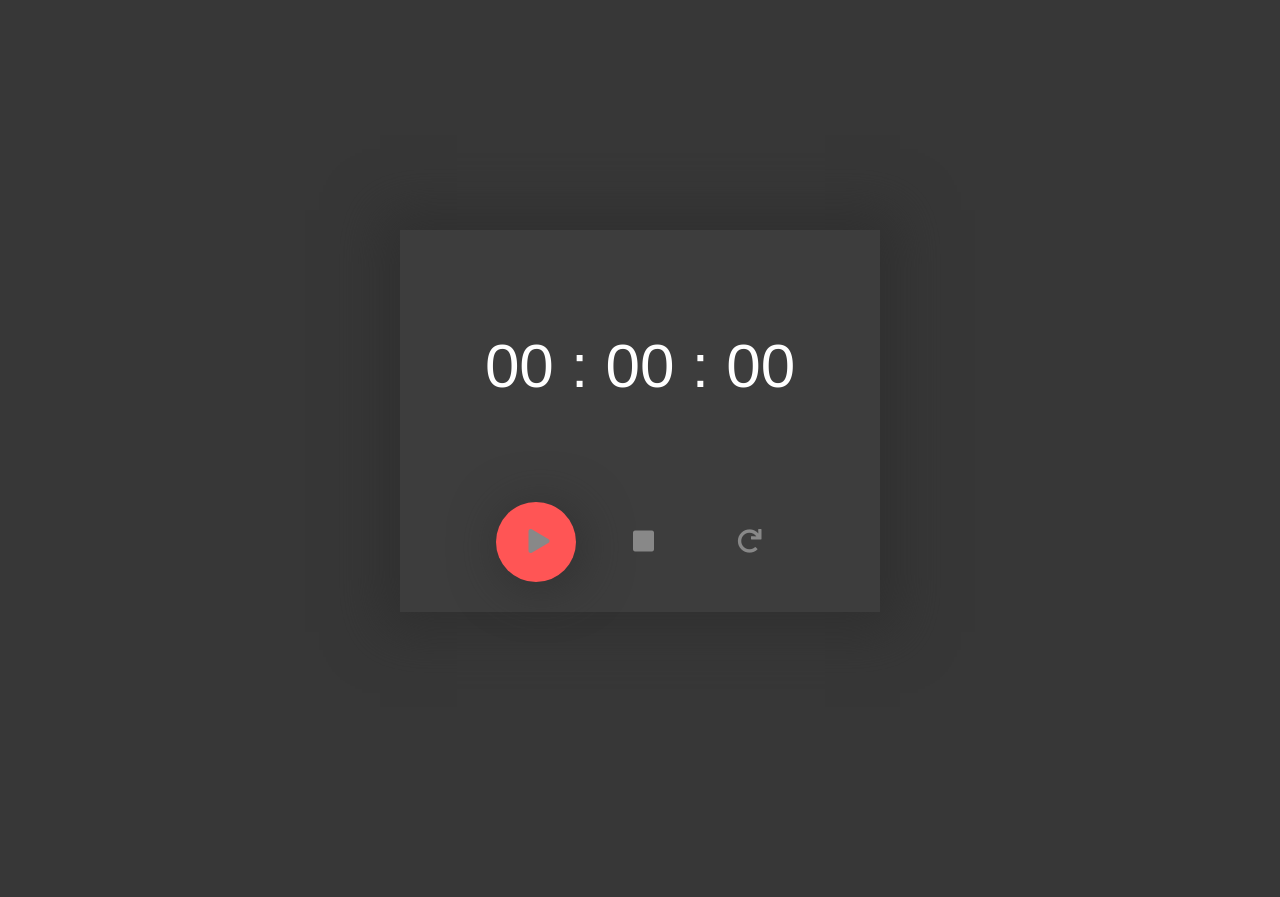
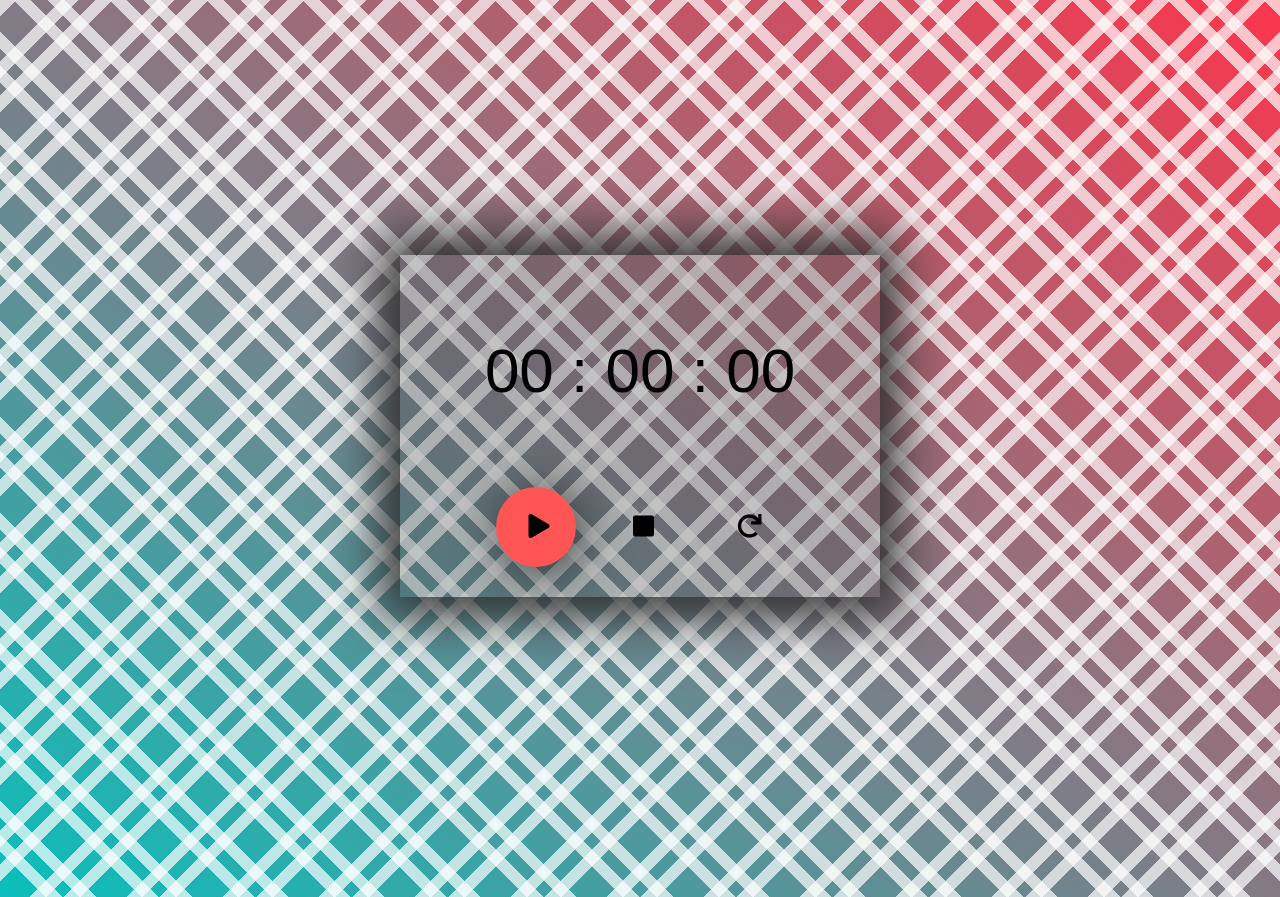
Before and after one commit to sahzaleem123/JS---StopWatch-Timer, a plain HTML site: page JS-StopWatch/index.html in a window 1280 px wide. Before the commit the page ends 800 px from the top, so only its background shows below. Drawn offline with Linux system fonts and the light colour scheme.

Commit message:
Add files via upload

```diff
--- a/JS-StopWatch/style.css
+++ b/JS-StopWatch/style.css
@@ -5,23 +5,29 @@
 }
 body{
 	font-family: 'Nunito', sans-serif;
-	background-color: #373737;
-	position: relative;
+    background-size: cover;
+    background-repeat: no-repeat;
+    position: relative;
+    background-image: repeating-linear-gradient(45deg, var(--t) 0, var(--t) 32px, var(--c) 32px, var(--c) 44px, var(--t) 44px, var(--t) 56px, var(--c) 56px, var(--c) 68px, var(--t) 0), repeating-linear-gradient(-45deg, var(--t) 0, var(--t) 32px, var(--c) 32px, var(--c) 44px, var(--t) 44px, var(--t) 56px, var(--c) 56px, var(--c) 68px, var(--t) 0), linear-gradient(to bottom left, #FC354C, #0ABFBC);
+    margin: 0;
+    --c: rgba(255,255,255,0.7);
+    --t: transparent;
 }
 .stopwatch{
 	margin: auto;
-	background-color: #3d3d3d;
+	background-color: #3d3d3d45;
 	width: 480px;
-	margin-top: 230px;
-	text-align: center;
+	margin-top: 255px;
+    text-align: center;
+    margin-bottom: 300px;
 	box-shadow: 0px 0px  50px 20px #303030;
 
 }
 #output{
 	font-size: 62px;
-	color: #fff;
+	color: #000;
 	font-weight: lighter;
-	padding: 100px 0px 80px 0px;
+	padding: 80px 0px 60px 0px;
 	text-shadow: 2px 2px 50px 20px #303030;
 }
 .controls{
@@ -29,7 +35,7 @@ body{
 	margin: 20px 0px;
 }
 button{
-	color: #888;
+	color: #000;
 	background-color: transparent;
 	border: 0px;
 	font-weight: lighter;
```
